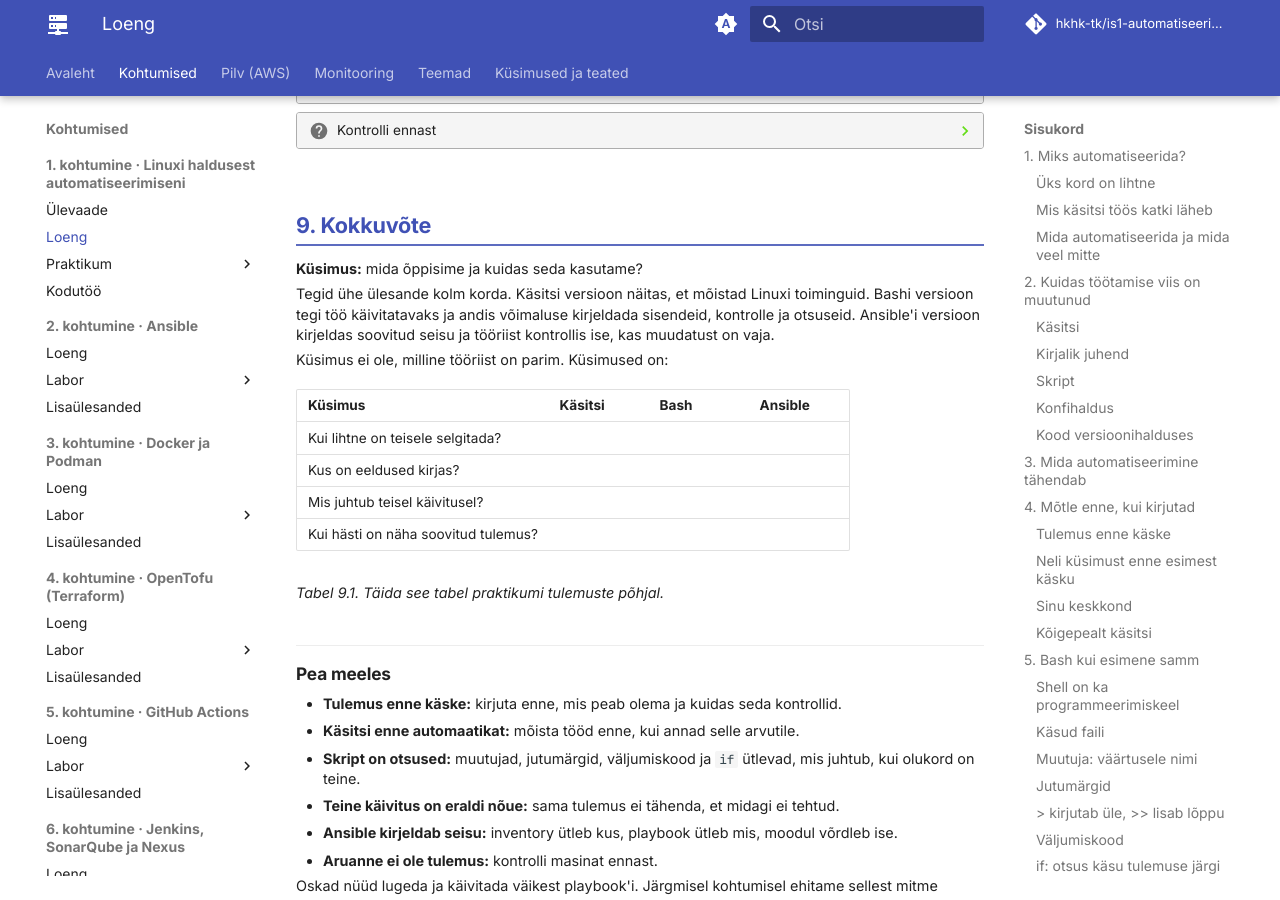
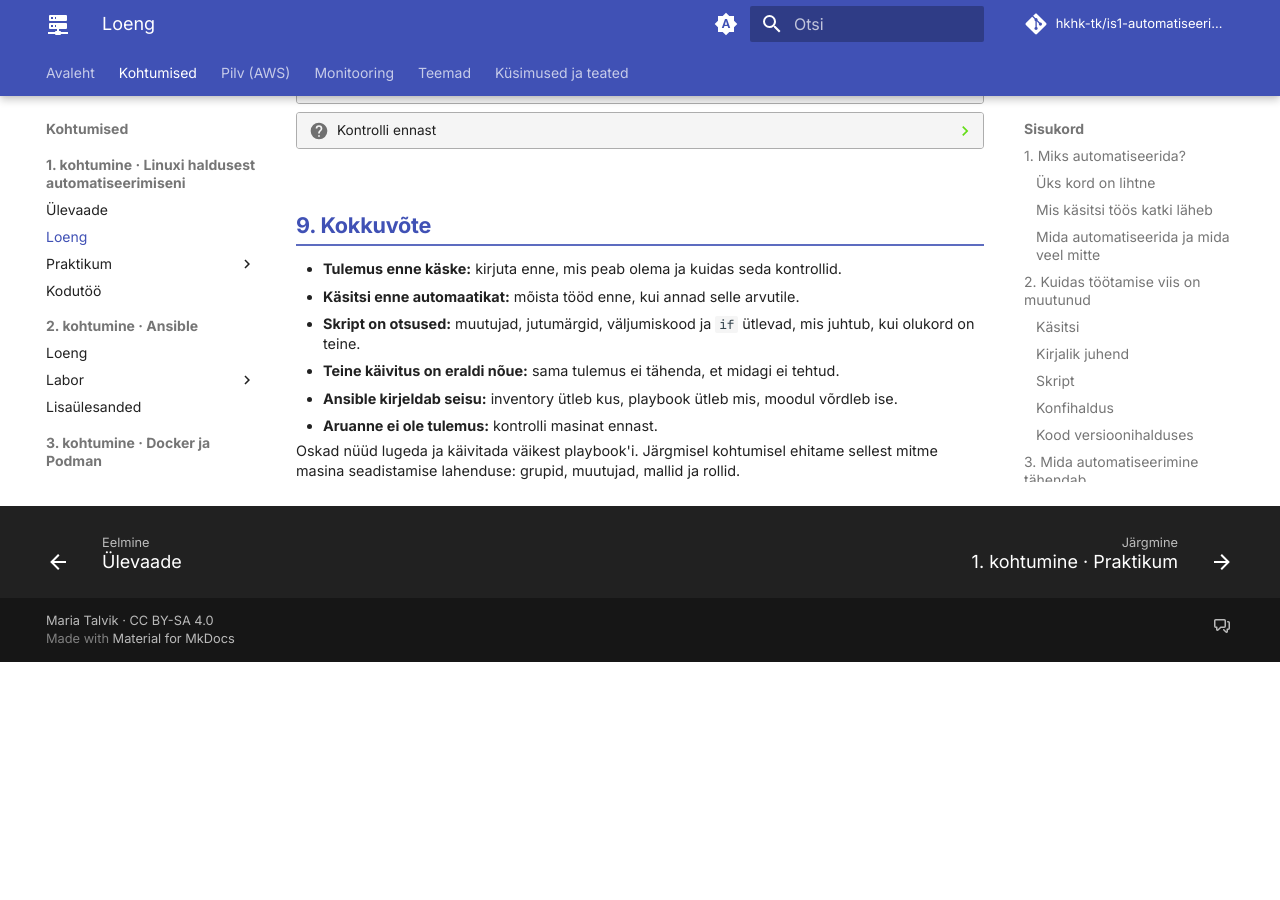
Before and after one commit to hkhk-tk/is1-automatiseerimine, an MkDocs documentation site: the page built from docs/k01/loeng.md, in a window 1280 px wide and 900 px high, scrolled down 11755 px. Built offline with MkDocs 1.6.1 and Material for MkDocs 9.7.7, drawn with Linux system fonts in a browser that asks for light colours; comment, search, counter and statistics services are not loaded; after the commit the page ends 12417 px from its top, so only the background shows below that.

Commit message:
K1 loeng: üks kokkuvõte

```diff
--- a/docs/k01/loeng.md
+++ b/docs/k01/loeng.md
@@ -597,23 +597,6 @@ Ansible'is aitavad kaks võtit: `--check --diff` näitab muudatust enne tegemist
 
 ## 9. Kokkuvõte
 
-**Küsimus:** mida õppisime ja kuidas seda kasutame?
-
-Tegid ühe ülesande kolm korda. Käsitsi versioon näitas, et mõistad Linuxi toiminguid. Bashi versioon tegi töö käivitatavaks ja andis võimaluse kirjeldada sisendeid, kontrolle ja otsuseid. Ansible'i versioon kirjeldas soovitud seisu ja tööriist kontrollis ise, kas muudatust on vaja.
-
-Küsimus ei ole, milline tööriist on parim. Küsimused on:
-
-| Küsimus | Käsitsi | Bash | Ansible |
-|---|---|---|---|
-| Kui lihtne on teisele selgitada? | | | |
-| Kus on eeldused kirjas? | | | |
-| Mis juhtub teisel käivitusel? | | | |
-| Kui hästi on näha soovitud tulemus? | | | |
-
-*Tabel 9.1. Täida see tabel praktikumi tulemuste põhjal.*
-
-### Pea meeles
-
 - **Tulemus enne käske:** kirjuta enne, mis peab olema ja kuidas seda kontrollid.
 - **Käsitsi enne automaatikat:** mõista tööd enne, kui annad selle arvutile.
 - **Skript on otsused:** muutujad, jutumärgid, väljumiskood ja `if` ütlevad, mis juhtub, kui olukord on teine.
```
